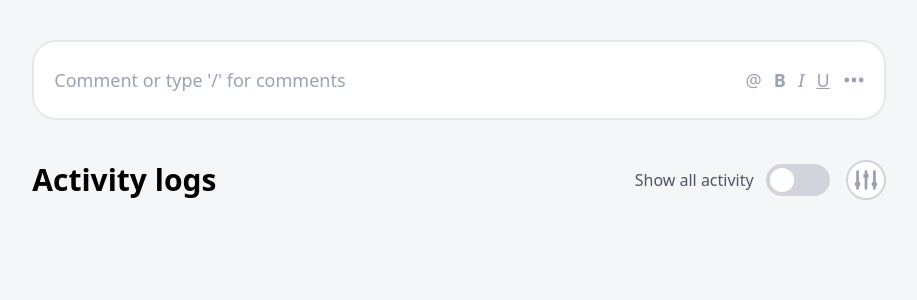
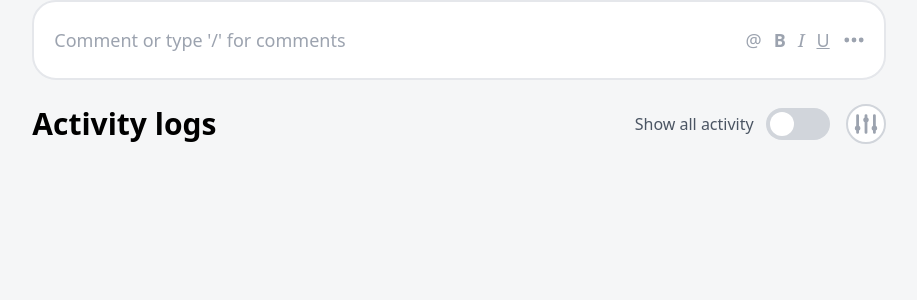
Before and after one commit to kpldvnpne/activity-log-implementation, a React (Create React App) app: page / in a window 1280 px wide. Shown: the top 300 px of the page, without its empty margins (181-1098 px from the left). Built offline with nearby package versions, Linux system fonts and the light colour scheme.

Commit message:
Remove Spacer

```diff
--- a/src/App.tsx
+++ b/src/App.tsx
@@ -4,10 +4,8 @@ import { DotsHorizontalIcon, AdjustmentsIcon } from "@heroicons/react/solid";
 function App(): React.ReactElement {
   return (
     <div style={{ backgroundColor: "#F5F6F7" }} className="h-screen font-sans">
-      <div className="w-4/6 mx-auto">
-        <Spacer />
+      <div className="w-4/6 mx-auto space-y-6">
         <SearchInput />
-        <Spacer />
         <ActivityLogHeader />
       </div>
     </div>
@@ -63,10 +61,6 @@ function ActivityLogTitle() {
   return <h2 className="text-3xl font-bold">Activity logs</h2>;
 }
 
-function Spacer() {
-  return <div className="h-10" />;
-}
-
 function SearchInput() {
   return (
     <div className="flex flex-row items-center justify-between relative text-lg">
```
